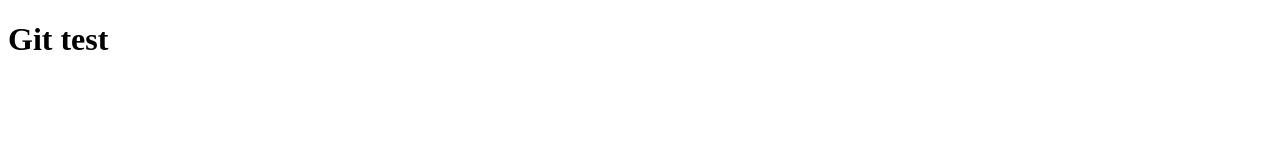
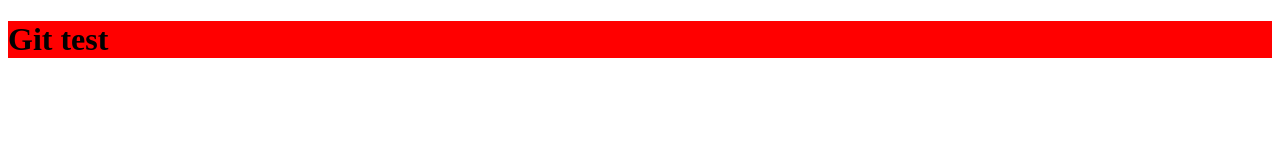
Before and after one commit to Duckens123/test, a plain HTML site: page index.html in a window 1280 px wide. Drawn offline with Linux system fonts and the light colour scheme.

Commit message:
Second commit, with style

```diff
--- a/index.html
+++ b/index.html
@@ -4,7 +4,7 @@
 	<title>home</title>
 </head>
 <body>
-	<h1>Git test</h1>
+	<h1 style="background-color: red;">Git test</h1>
 
 </body>
 </html>
```
